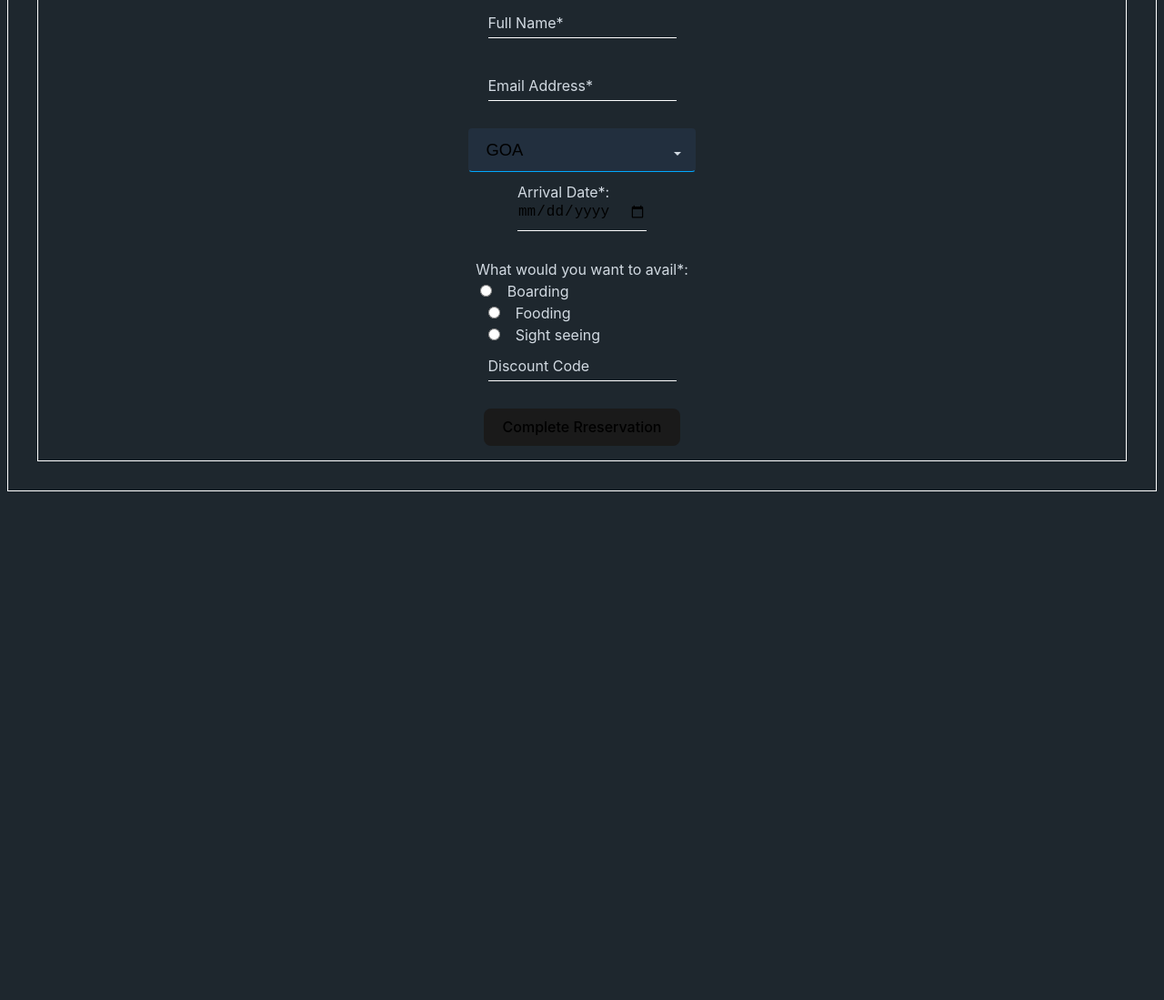
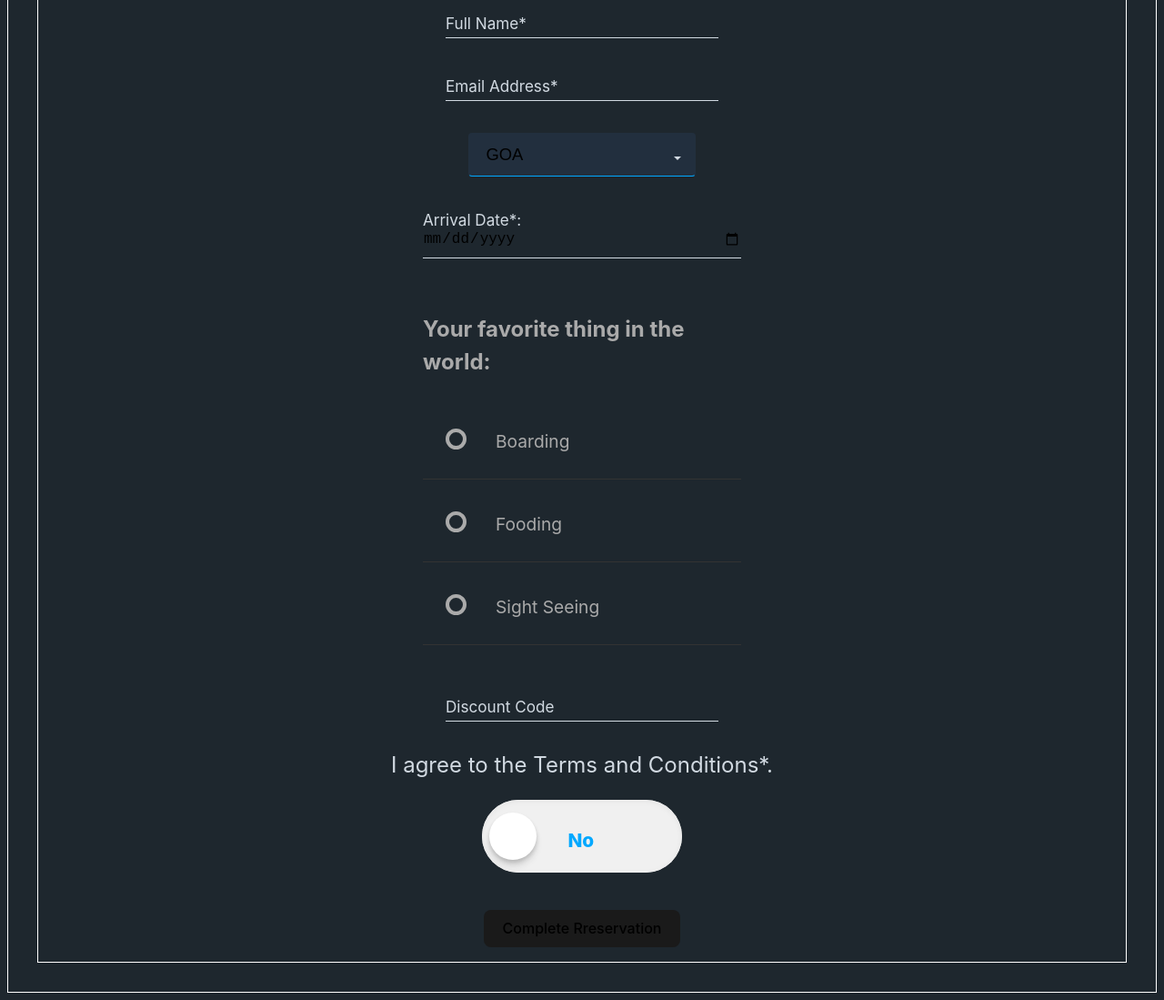
Before and after one commit to HuangLinBao/training_task1, a website built with Vite: page index.html in a window 1280 px wide. Shown: the part 202-1301 px from the top of the page at 91% size. Before the commit the page ends 800 px from the top, so only its background shows below. Built offline with nearby package versions, Linux system fonts and the light colour scheme.

Commit message:
finished design, editing colors

```diff
--- a/main.js
+++ b/main.js
@@ -23,18 +23,38 @@ document.querySelector("#app").innerHTML = `
       <label for="fname">Arrival Date*:</label><br>
       <input type="date" id="fname" placeholder="MM/DD/YYYY">
     </div>
-      <div class="avail_rb">
-      <label for="fname">What would you want to avail*:</label><br>
-      <input type="radio" id="boarding" name="avail" value="boarding">
-        <label for="boarding">Boarding</label><br>
-        <input type="radio" id="fooding" name="avail" value="fooding">
-        <label for="fooding">Fooding</label><br>
-        <input type="radio" id="sightSeeing" name="avail" value="sightSeeing">
-        <label for="sightSeeing">Sight seeing</label>
+    <div class="container">
+      <h2>Your favorite thing in the world:</h2>
+        <ul>
+          <li>
+            <input type="radio" id="f-option" name="selector">
+            <label for="f-option">Boarding</label>
+            <div class="check"></div>
+          </li>
+          <li>
+            <input type="radio" id="s-option" name="selector">
+            <label for="s-option">Fooding</label>
+            <div class="check"><div class="inside"></div></div>
+          </li>
+          <li>
+            <input type="radio" id="t-option" name="selector">
+            <label for="t-option">Sight Seeing</label>
+            <div class="check"><div class="inside"></div></div>
+          </li>
+        </ul>
     </div>
-      <div class="field">
+    <div class="field discount">
       <input type="text" name="" required="">
       <label>Discount Code</label>
+    </div>
+    <div class="termsAndConditions">
+      <label class ="tLabel">I agree to the Terms and Conditions*. </label>
+      <div class="btn-switch">
+        <input type="radio" id="yes" name="switch" class="btn-switch__radio btn-switch__radio_yes" />
+        <input type="radio" checked id="no" name="switch" class="btn-switch__radio btn-switch__radio_no" />
+        <label for="yes" class="btn-switch__label btn-switch__label_yes"><span class="btn-switch__txt">Yes</span></label>
+        <label for="no" class="btn-switch__label btn-switch__label_no"><span class="btn-switch__txt">No</span></label>
+      </div>
     </div>
     <div class="card">
       <button id="counter" type="button">Complete Rreservation</button>
--- a/style.css
+++ b/style.css
@@ -34,6 +34,7 @@
 
 .field {
   position: relative;
+  width: 300px;
 }
 
 .field label {
@@ -41,7 +42,7 @@
   top: 0;
   left: 0;
   padding: 10px 0;
-  font-size: 16px;
+  font-size: 1.07em;
   pointer-events: none;
   transition: 0.5s;
 }
@@ -52,7 +53,7 @@
   font-size: 16px;
   margin-bottom: 30px;
   border: none;
-  border-bottom: 1px solid #fff;
+  border-bottom: 1px solid #d2dae2;
   outline: none;
   background: transparent;
 }
@@ -64,9 +65,12 @@
   color: #00a8ff;
   font-size: 12px;
 }
+/* Custom Select */
+
 .custom-select {
   min-width: 250px;
   position: relative;
+  margin: 5px;
 }
 
 select {
@@ -107,6 +111,220 @@ select {
   top: 55%;
 }
 
+/* Custom date picker */
+
+.date {
+  width: 350px;
+  margin-top: 20px;
+}
+
+.date label {
+  margin-bottom: 10px;
+}
+
+/* Custom Radio Button */
+.container {
+  display: block;
+  position: relative;
+  margin: 5px auto;
+  height: auto;
+  width: 350px;
+  padding: 5px;
+}
+
+h2 {
+  color: #aaaaaa;
+}
+
+.container ul {
+  list-style: none;
+  margin: 0;
+  padding: 0;
+  overflow: auto;
+}
+
+ul li {
+  color: #aaaaaa;
+  display: block;
+  position: relative;
+  float: left;
+  width: 100%;
+  height: 90px;
+  border-bottom: 1px solid #333;
+}
+
+ul li input[type="radio"] {
+  position: absolute;
+  visibility: hidden;
+}
+
+ul li label {
+  display: block;
+  position: relative;
+  font-weight: 400;
+  font-size: 1.2em;
+  padding: 25px 25px 25px 80px;
+  margin: 10px auto;
+  height: 30px;
+  z-index: 9;
+  cursor: pointer;
+  -webkit-transition: all 0.25s linear;
+}
+
+ul li:hover label {
+  color: #ffffff;
+}
+
+ul li .check {
+  display: block;
+  position: absolute;
+  border: 4px solid #aaaaaa;
+  border-radius: 100%;
+  height: 15px;
+  width: 15px;
+  top: 35px;
+  left: 25px;
+  z-index: 5;
+  transition: border 0.25s linear;
+  -webkit-transition: border 0.25s linear;
+}
+
+ul li:hover .check {
+  border: 5px solid #ffffff;
+}
+
+ul li .check::before {
+  display: block;
+  position: absolute;
+  content: "";
+  border-radius: 100%;
+  height: 10px;
+  width: 10px;
+  top: 50%;
+  left: 50%;
+  transform: translate(-50%, -50%) !important;
+  margin: auto;
+  transition: background 0.25s linear;
+  -webkit-transition: background 0.25s linear;
+}
+
+input[type="radio"]:checked ~ .check {
+  border: 4px solid #00a8ff;
+}
+
+input[type="radio"]:checked ~ .check::before {
+  background: #00a8ff;
+}
+
+input[type="radio"]:checked ~ label {
+  color: #00a8ff;
+}
+
+/* Discount code Field */
+.discount {
+  margin-top: 35px;
+}
+
+/* Terms of service */
+.termsAndConditions {
+  display: flex;
+  flex-direction: column;
+}
+.termsAndConditions .tLabel {
+  font-size: 1.5em;
+}
+.btn-switch {
+  width: 150px;
+  font-size: 1.3em;
+  position: relative;
+  display: inline-block;
+  margin: 20px auto;
+  padding: 35px;
+  -webkit-user-select: none;
+  -moz-user-select: none;
+  -ms-user-select: none;
+  user-select: none;
+}
+.btn-switch__radio {
+  display: none;
+}
+.btn-switch__label {
+  display: inline-block;
+  padding: 0.5em 0.3em 0.5em 0.5em;
+
+  font-size: 1em;
+  font-weight: 800;
+  line-height: 0.5;
+  color: #666;
+  cursor: pointer;
+  transition: color 0.2s ease-in-out;
+}
+.btn-switch__label + .btn-switch__label {
+  padding-right: 0.75em;
+  padding-left: 0;
+}
+.btn-switch__txt {
+  position: absolute;
+  top: 45%;
+  left: 50%;
+  transform: translate(-50%, -50%);
+  z-index: 2;
+  display: inline-block;
+  min-width: 1.5em;
+  opacity: 1;
+  pointer-events: none;
+  transition: opacity 0.2s ease-in-out;
+}
+.btn-switch__radio_no:checked ~ .btn-switch__label_yes .btn-switch__txt,
+.btn-switch__radio_yes:checked ~ .btn-switch__label_no .btn-switch__txt {
+  opacity: 0;
+}
+.btn-switch__label:before {
+  content: "";
+  position: absolute;
+  z-index: -1;
+  top: 0;
+  right: 0;
+  bottom: 0;
+  left: 0;
+  height: 80px;
+  background: #f0f0f0;
+  border-radius: 3em;
+  box-shadow: inset 0 0.0715em 0.3572em rgba(43, 43, 43, 0.05);
+  transition: background 0.2s ease-in-out;
+}
+.btn-switch__radio_yes:checked ~ .btn-switch__label:before {
+  background: #6ad500;
+}
+.btn-switch__label_no:after {
+  content: "";
+  position: absolute;
+  z-index: 2;
+  top: 0.7em;
+  bottom: 0.1em;
+  left: 0.4em;
+  width: 2.5em;
+  height: 2.5em;
+  background: #fff;
+  border-radius: 100%;
+  pointer-events: none;
+  box-shadow: 0 0.1429em 0.2143em rgba(43, 43, 43, 0.2),
+    0 0.3572em 0.3572em rgba(43, 43, 43, 0.1);
+  transition: left 0.2s ease-in-out, background 0.2s ease-in-out;
+}
+.btn-switch__radio_yes:checked ~ .btn-switch__label_no:after {
+  left: calc(100% - 3em);
+  background: #fff;
+}
+.btn-switch__radio_no:checked ~ .btn-switch__label_yes:before,
+.btn-switch__radio_yes:checked ~ .btn-switch__label_no:before {
+  z-index: 1;
+}
+.btn-switch__radio_yes:checked ~ .btn-switch__label_yes {
+  color: #fff;
+}
+/* Button */
+
 button {
   border-radius: 8px;
   border: 1px solid transparent;
```
Lines whose indentation alone changed are shown as unchanged.
